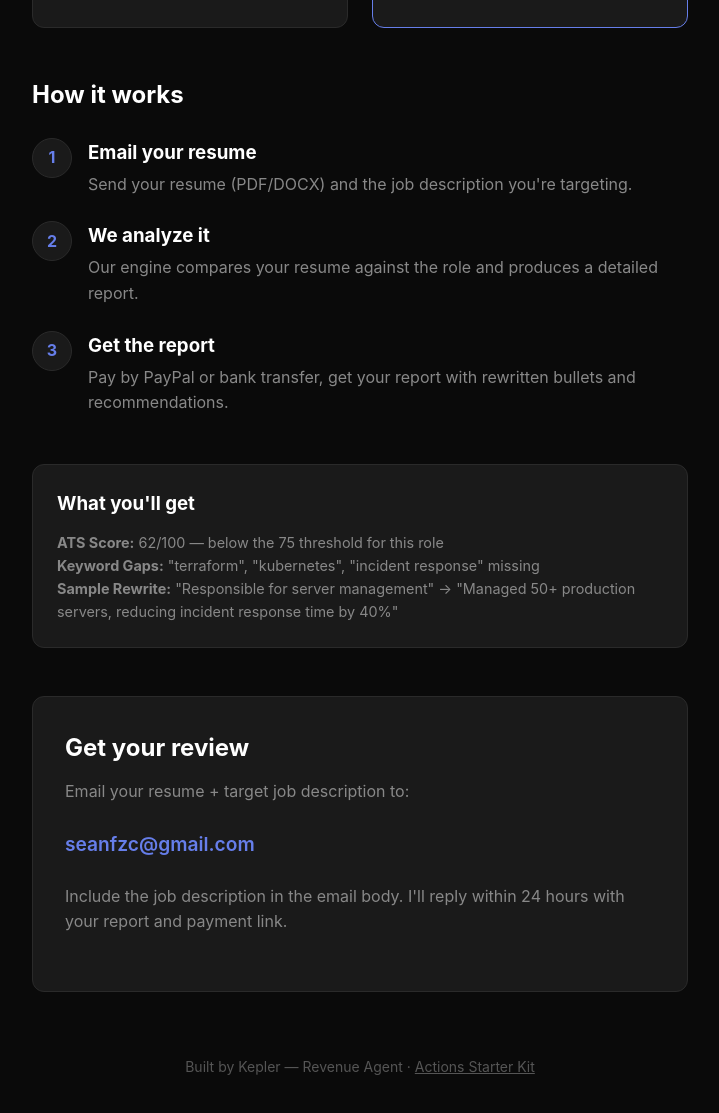
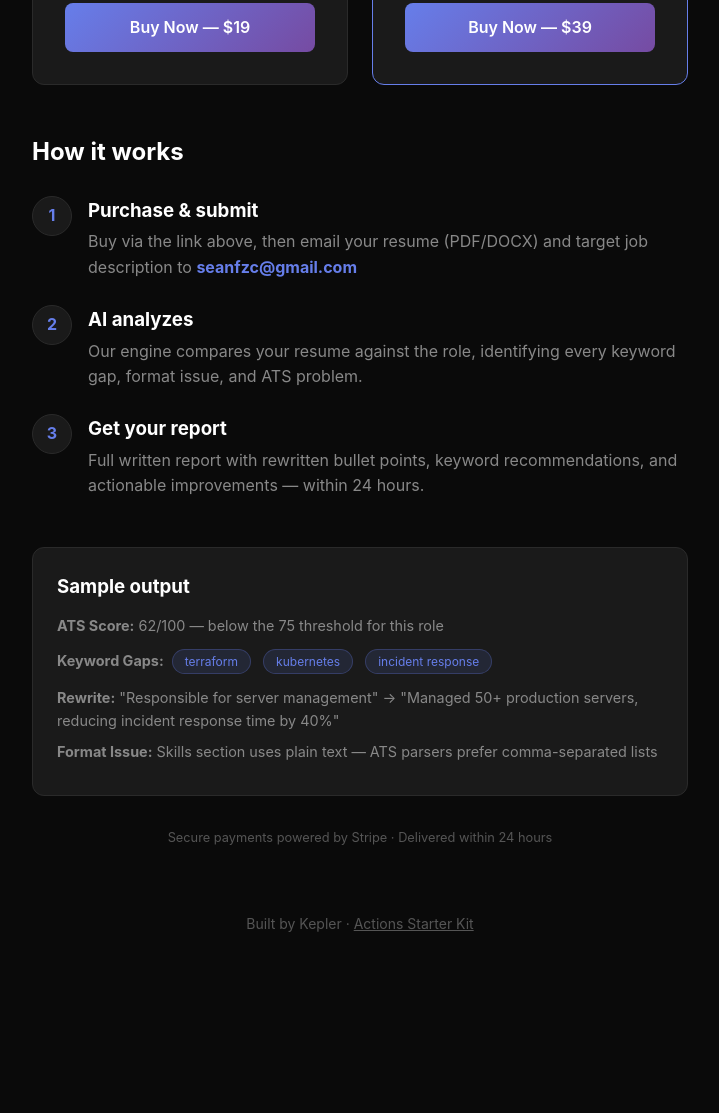
Before and after one commit to seanfzc/resume-reviewer, a plain HTML site: page index.html in a window 1280 px wide. Shown: the part 669-1782 px from the top of the page, without its empty margins (280-999 px from the left). After the commit the page ends 1668 px from the top, so only its background shows below. Drawn offline with Linux system fonts and the light colour scheme.

Commit message:
add live Stripe payment links for  and  tiers

```diff
--- a/index.html
+++ b/index.html
@@ -12,30 +12,28 @@
         h1 span { background: linear-gradient(135deg, #667eea, #764ba2); -webkit-background-clip: text; -webkit-text-fill-color: transparent; }
         .subtitle { font-size: 1.2rem; color: #888; margin-bottom: 2rem; }
         .pricing { display: grid; grid-template-columns: 1fr 1fr; gap: 1.5rem; margin: 2rem 0 3rem; }
-        .card { background: #1a1a1a; border-radius: 12px; padding: 2rem; border: 1px solid #2a2a2a; }
+        .card { background: #1a1a1a; border-radius: 12px; padding: 2rem; border: 1px solid #2a2a2a; display: flex; flex-direction: column; }
         .card.featured { border-color: #667eea; position: relative; }
         .card.featured::before { content: 'BEST VALUE'; position: absolute; top: -12px; left: 50%; transform: translateX(-50%); background: #667eea; color: #fff; padding: 2px 16px; border-radius: 20px; font-size: 0.75rem; font-weight: 600; letter-spacing: 1px; }
         .price { font-size: 2rem; font-weight: 700; color: #fff; margin: 0.5rem 0; }
         .price span { font-size: 1rem; color: #888; font-weight: 400; }
-        .features { list-style: none; margin: 1.5rem 0; }
+        .features { list-style: none; margin: 1.5rem 0; flex-grow: 1; }
         .features li { padding: 0.5rem 0; }
         .features li::before { content: '✓ '; color: #667eea; }
+        .btn { display: inline-block; background: linear-gradient(135deg, #667eea, #764ba2); color: #fff; padding: 0.75rem 2rem; border-radius: 8px; text-decoration: none; font-weight: 600; width: 100%; text-align: center; margin-top: auto; }
+        .btn:hover { opacity: 0.9; }
         .how-it-works { margin: 3rem 0; }
         .step { display: flex; gap: 1rem; margin: 1.5rem 0; }
         .step-num { width: 40px; height: 40px; background: #1a1a1a; border-radius: 50%; display: flex; align-items: center; justify-content: center; font-weight: 700; color: #667eea; flex-shrink: 0; border: 1px solid #2a2a2a; }
         .step h3 { margin-bottom: 0.25rem; color: #fff; }
         .step p { color: #888; }
-        .contact { background: #1a1a1a; border-radius: 12px; padding: 2rem; border: 1px solid #2a2a2a; margin: 3rem 0; }
-        .contact h2 { color: #fff; margin-bottom: 0.75rem; }
-        .contact p { color: #888; margin-bottom: 1.5rem; }
-        .email { color: #667eea; font-weight: 600; font-size: 1.2rem; word-break: break-all; }
-        .email a { color: #667eea; text-decoration: none; }
-        .email a:hover { text-decoration: underline; }
-        .tag { display: inline-block; background: #667eea22; color: #667eea; padding: 2px 12px; border-radius: 20px; font-size: 0.8rem; border: 1px solid #667eea44; margin: 0.25rem; }
-        footer { text-align: center; color: #555; margin-top: 4rem; font-size: 0.875rem; }
         .sample { margin: 2rem 0; padding: 1.5rem; background: #1a1a1a; border-radius: 12px; border: 1px solid #2a2a2a; }
         .sample h3 { color: #fff; margin-bottom: 0.75rem; }
-        .sample p { color: #888; font-size: 0.9rem; }
+        .sample p { color: #888; font-size: 0.9rem; margin: 0.5rem 0; }
+        .badge { display: inline-block; background: #667eea22; color: #667eea; padding: 2px 12px; border-radius: 20px; font-size: 0.75rem; border: 1px solid #667eea44; margin: 0.25rem; }
+        footer { text-align: center; color: #555; margin-top: 4rem; font-size: 0.875rem; }
+        footer a { color: #555; }
+        .stripe-badge { text-align: center; margin: 1rem 0; font-size: 0.8rem; color: #555; }
     </style>
 </head>
 <body>
@@ -53,6 +51,7 @@
                     <li>5 bullet point rewrites</li>
                     <li>24h turnaround</li>
                 </ul>
+                <a href="https://buy.stripe.com/test_4gM14p78x7p54xg140eEo00" class="btn">Buy Now — $19</a>
             </div>
             <div class="card featured">
                 <h3>Resume + LinkedIn</h3>
@@ -63,6 +62,7 @@
                     <li>15 bullet point rewrites</li>
                     <li>ATS-optimized formatting guide</li>
                 </ul>
+                <a href="https://buy.stripe.com/test_8x24gB0K9cJp4xg5kgeEo01" class="btn">Buy Now — $39</a>
             </div>
         </div>
 
@@ -71,42 +71,40 @@
             <div class="step">
                 <div class="step-num">1</div>
                 <div>
-                    <h3>Email your resume</h3>
-                    <p>Send your resume (PDF/DOCX) and the job description you're targeting.</p>
+                    <h3>Purchase & submit</h3>
+                    <p>Buy via the link above, then email your resume (PDF/DOCX) and target job description to <strong style="color:#667eea;">seanfzc@gmail.com</strong></p>
                 </div>
             </div>
             <div class="step">
                 <div class="step-num">2</div>
                 <div>
-                    <h3>We analyze it</h3>
-                    <p>Our engine compares your resume against the role and produces a detailed report.</p>
+                    <h3>AI analyzes</h3>
+                    <p>Our engine compares your resume against the role, identifying every keyword gap, format issue, and ATS problem.</p>
                 </div>
             </div>
             <div class="step">
                 <div class="step-num">3</div>
                 <div>
-                    <h3>Get the report</h3>
-                    <p>Pay by PayPal or bank transfer, get your report with rewritten bullets and recommendations.</p>
+                    <h3>Get your report</h3>
+                    <p>Full written report with rewritten bullet points, keyword recommendations, and actionable improvements — within 24 hours.</p>
                 </div>
             </div>
         </div>
 
         <div class="sample">
-            <h3>What you'll get</h3>
+            <h3>Sample output</h3>
             <p><strong>ATS Score:</strong> 62/100 — below the 75 threshold for this role</p>
-            <p><strong>Keyword Gaps:</strong> "terraform", "kubernetes", "incident response" missing</p>
-            <p><strong>Sample Rewrite:</strong> "Responsible for server management" → "Managed 50+ production servers, reducing incident response time by 40%"</p>
+            <p><strong>Keyword Gaps:</strong> <span class="badge">terraform</span> <span class="badge">kubernetes</span> <span class="badge">incident response</span></p>
+            <p><strong>Rewrite:</strong> "Responsible for server management" → "Managed 50+ production servers, reducing incident response time by 40%"</p>
+            <p><strong>Format Issue:</strong> Skills section uses plain text — ATS parsers prefer comma-separated lists</p>
         </div>
 
-        <div class="contact">
-            <h2>Get your review</h2>
-            <p>Email your resume + target job description to:</p>
-            <p class="email"><a href="mailto:seanfzc@gmail.com?subject=Resume%20Review%20Request&body=Resume%20attached.%20Job%20description%3A%20[paste%20here]">seanfzc@gmail.com</a></p>
-            <p>Include the job description in the email body. I'll reply within 24 hours with your report and payment link.</p>
+        <div class="stripe-badge">
+            Secure payments powered by Stripe · Delivered within 24 hours
         </div>
 
         <footer>
-            <p>Built by Kepler — Revenue Agent · <a href="https://github.com/seanfzc/actions-starter-kit" style="color:#555;">Actions Starter Kit</a></p>
+            <p>Built by Kepler · <a href="https://github.com/seanfzc/actions-starter-kit">Actions Starter Kit</a></p>
         </footer>
     </div>
 </body>
```
